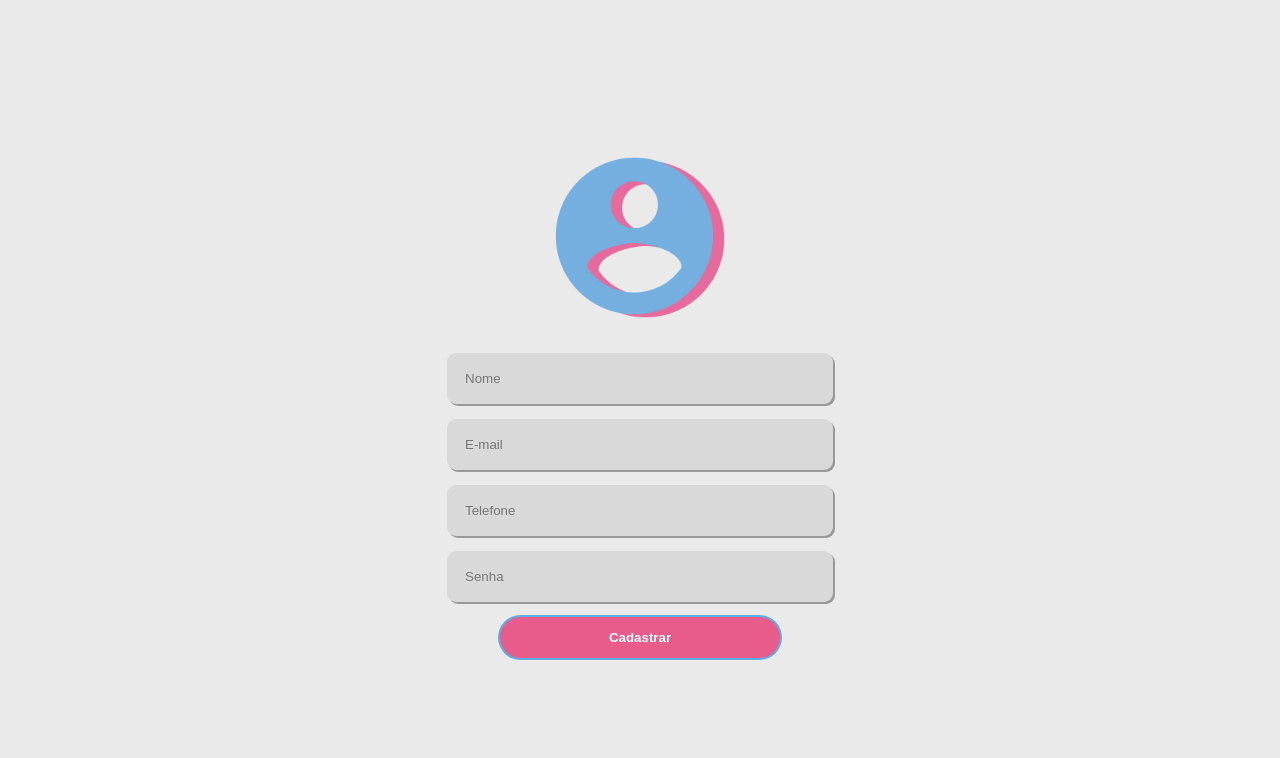
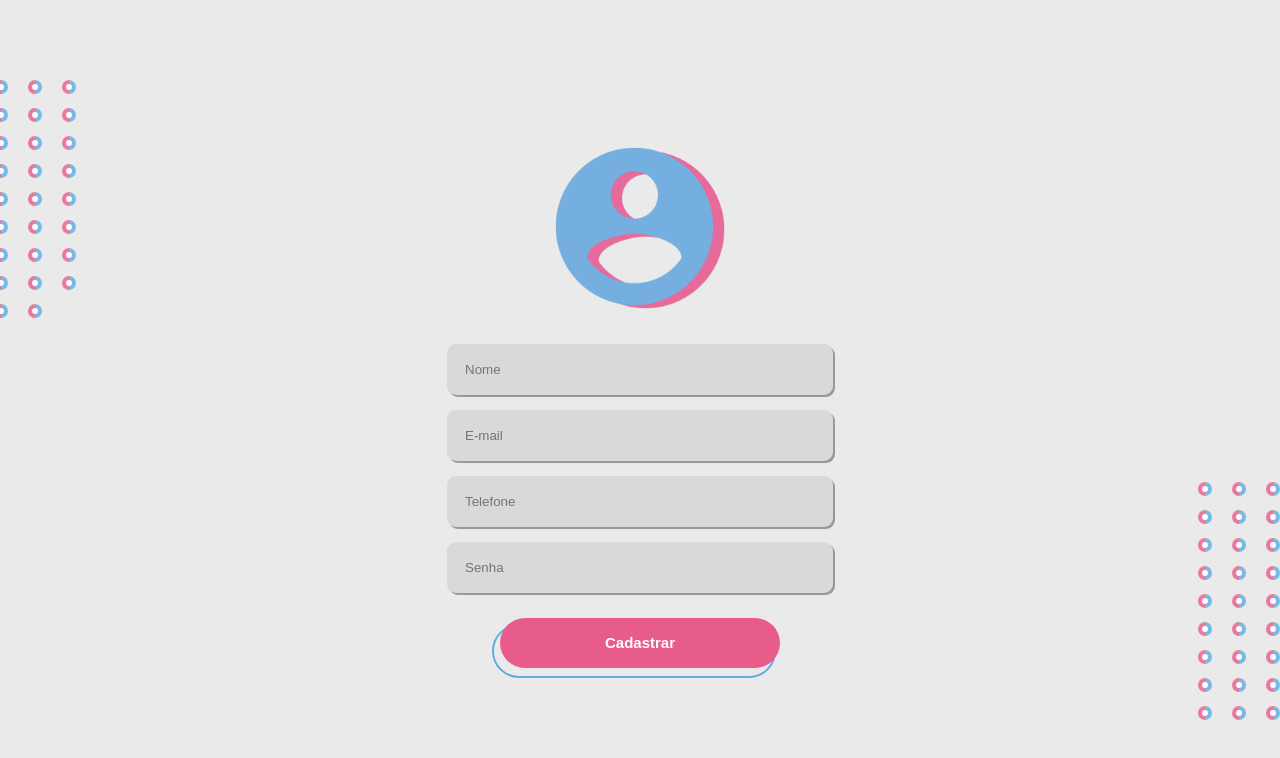
Before and after one commit to eidicaro/projeto-integrador-4-ano, a React app in the folder frontend/: page /cadastro in a window 1280 px wide. Shown: the top 758 px of the page. Built offline with nearby package versions, Linux system fonts and the light colour scheme; no server answers; the HTML template or start-up script is replaced by a standard one.

Commit message:
duente de amor

```diff
--- a/frontend/src/page/Cadastro.jsx
+++ b/frontend/src/page/Cadastro.jsx
@@ -12,8 +12,29 @@ export default function Cadastro() {
     alert("Cadastro realizado!");
   }
 
+  // bolinha correta (figma)
+  const Dot = () => (
+    <div style={styles.dot}>
+      <div style={styles.dotInner}></div>
+    </div>
+  );
+
   return (
     <div style={styles.container}>
+
+      {/* LADO ESQUERDO */}
+      <div style={styles.dotGridLeft}>
+        {[...Array(35)].map((_, i) => (
+          <Dot key={"l" + i} />
+        ))}
+      </div>
+
+      {/* LADO DIREITO */}
+      <div style={styles.dotGridRight}>
+        {[...Array(35)].map((_, i) => (
+          <Dot key={"r" + i} />
+        ))}
+      </div>
 
       {/* LOGO */}
       <img src={logo} alt="logo" style={styles.logo} />
@@ -62,9 +83,14 @@ export default function Cadastro() {
           style={styles.input}
         />
 
-        <button type="submit" style={styles.button}>
-          Cadastrar
-        </button>
+        {/* BOTÃO*/}
+        <div style={styles.buttonContainer}>
+          <div style={styles.buttonBack}></div>
+
+          <button type="submit" style={styles.buttonFront}>
+            Cadastrar
+          </button>
+        </div>
       </form>
     </div>
   );
@@ -106,17 +132,74 @@ const styles = {
     outline: "none",
   },
 
-  button: {
+  // BOTÃO
+  buttonContainer: {
+    position: "relative",
     width: "280px",
-    padding: "13px",
-    borderRadius: "25px",
+    height: "50px",
+    marginTop: "10px",
+  },
+
+  buttonBack: {
+    position: "absolute",
+    width: "100%",
+    height: "100%",
+    borderRadius: "30px",
+    border: "2px solid #5dade2",
+    top: "6px",
+    left: "-8px",
+  },
+
+  buttonFront: {
+    position: "relative",
+    width: "100%",
+    height: "100%",
+    borderRadius: "30px",
     border: "none",
     backgroundColor: "#e85c8b",
     color: "#fff",
     fontWeight: "bold",
     cursor: "pointer",
-    boxShadow: "0 0 0 2px #5dade2",
+    fontSize: "15px",
   },
 
+  // 🔵 bolinha estilo figma
+  dot: {
+    width: "14px",
+    height: "14px",
+    borderRadius: "50%",
+    background: "conic-gradient(#5dade2 0deg 180deg, #e85c8b 180deg 360deg)",
+    display: "flex",
+    alignItems: "center",
+    justifyContent: "center",
+  },
 
+  dotInner: {
+    width: "6px",
+    height: "6px",
+    backgroundColor: "#ffffff",
+    borderRadius: "50%",
+  },
+
+  // 🔵 esquerda
+  dotGridLeft: {
+    position: "absolute",
+    left: "-40px",
+    top: "10%",
+    display: "grid",
+    gridTemplateColumns: "repeat(4, 20px)",
+    gap: "14px",
+    opacity: 0.8,
+  },
+
+  // 🔵 direita
+  dotGridRight: {
+    position: "absolute",
+    right: "-40px",
+    bottom: "10%",
+    display: "grid",
+    gridTemplateColumns: "repeat(4, 20px)",
+    gap: "14px",
+    opacity: 0.8,
+  },
 };
--- a/frontend/src/page/Login.jsx
+++ b/frontend/src/page/Login.jsx
@@ -34,8 +34,12 @@ export default function Login() {
         />
 
         {/* BOTÃO COM BORDA DUPLA */}
-        <div style={styles.buttonWrapper}>
-       <button type="submit" style={styles.button}>Entrar</button>
+       <div style={styles.buttonContainer}>
+  <div style={styles.buttonBack}></div>
+
+  <button type="submit" style={styles.buttonFront}>
+    Entrar
+  </button>
 </div>
       </form>
     </div>
@@ -76,25 +80,36 @@ const styles = {
     outline: "none",
   },
 
-  button: {
+ buttonContainer: {
+  position: "relative",
   width: "280px",
-    padding: "13px",
-    borderRadius: "25px",
+  height: "50px",
+  marginTop: "10px",
+},
+
+// 🔵 FUNDO AZUL (DESLOCADO)
+buttonBack: {
+  position: "absolute",
+  width: "100%",
+  height: "100%",
+  borderRadius: "30px",
+  border: "2px solid #5dade2",
+  top: "6px",   // deslocamento vertical
+  left: "-18px", // deslocamento horizontal
+},
+
+// 🔴 BOTÃO PRINCIPAL
+buttonFront: {
+  position: "relative",
+  width: "100%",
+  height: "100%",
+  borderRadius: "30px",
   border: "none",
   backgroundColor: "#e85c8b",
   color: "#fff",
   fontWeight: "bold",
   cursor: "pointer",
-
-
-  },
-
-
-  buttonWrapper: {
-
-    borderRadius: "25px",
-    padding: "2px",
-    background: "linear-gradient(90deg, #5dade2, #85c1e9)",
+  fontSize: "15px",
 },
 
 
```
Also changed, not shown: 1 other file (tests, documents, lock files or other folders). Lines whose indentation alone changed are shown as unchanged.
